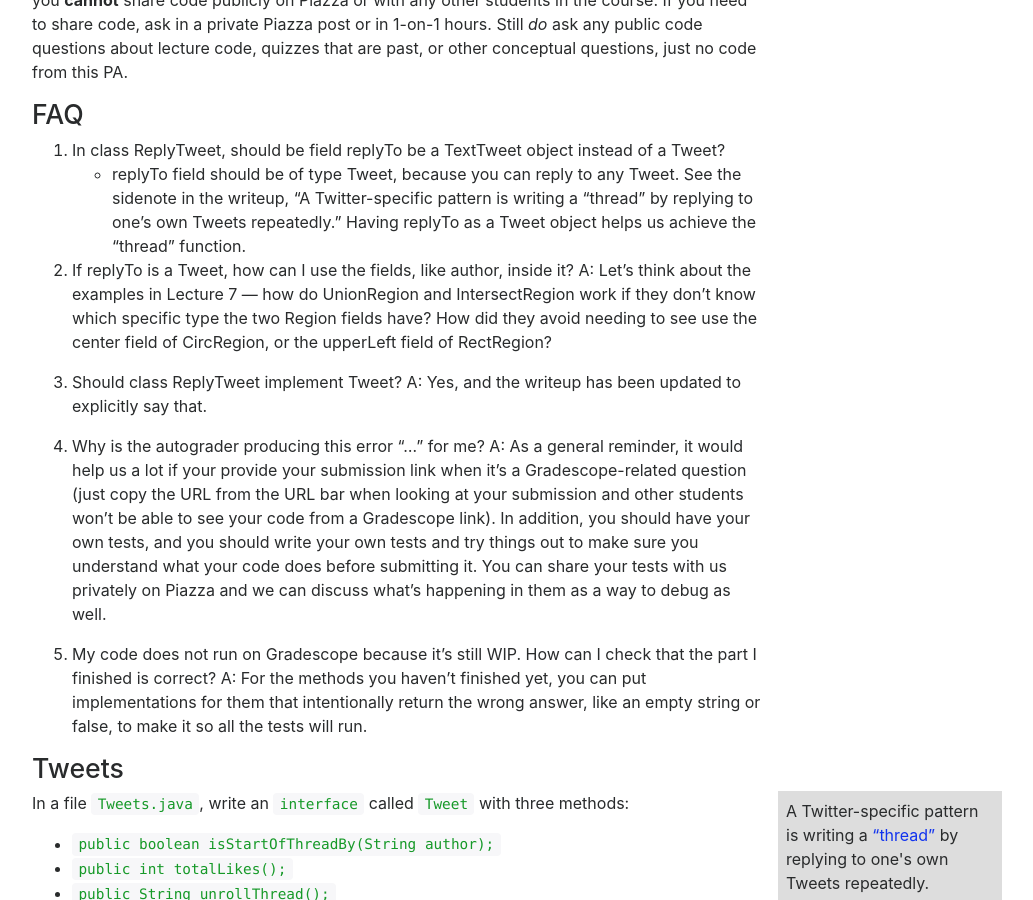
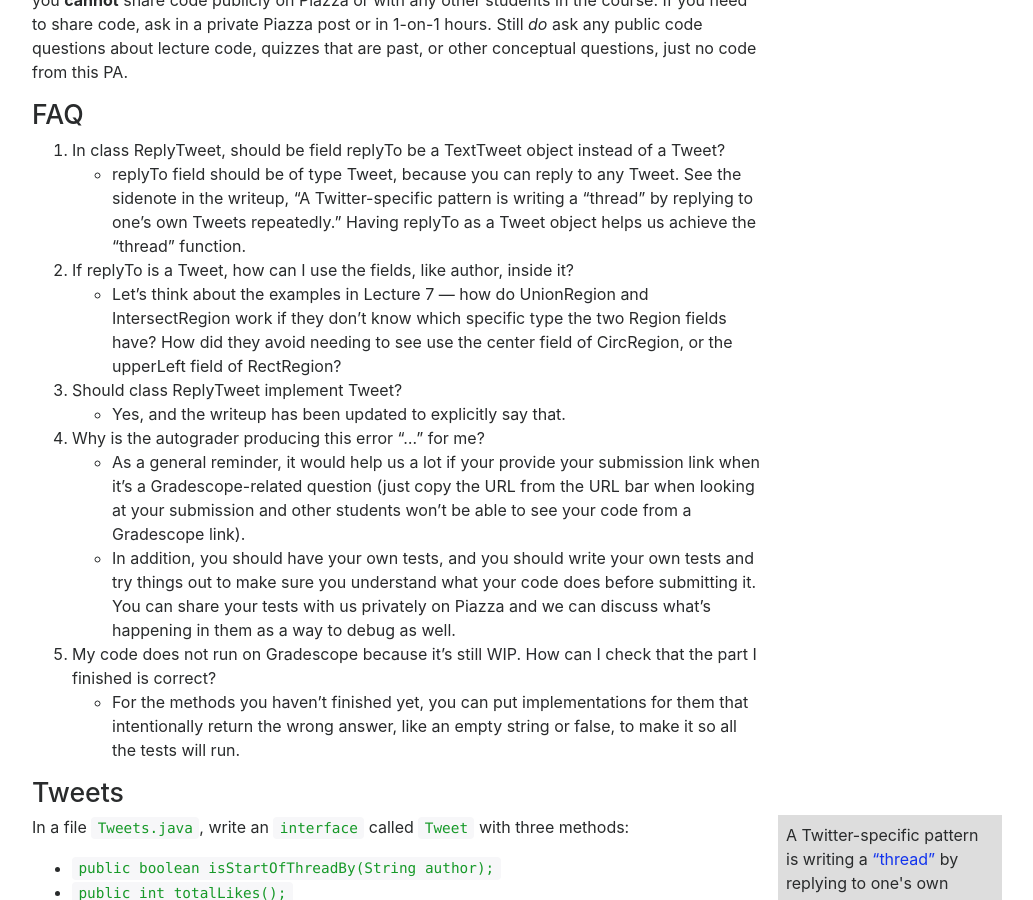
Before and after one commit to ucsd-cse11-s20/ucsd-cse11-s20.github.io, a Jekyll site: the page built from pa4/index.md, in a window 1280 px wide and 900 px high, scrolled down 448 px. Shown: the whole window, without its empty margins (243-1276 px from the left). Built offline with Jekyll 4.4.1, drawn with Linux system fonts in a browser that asks for light colours; nearby versions of some CDN libraries; formulas are drawn with MathJax 3.

Commit message:
Update index.md

```diff
--- a/pa4/index.md
+++ b/pa4/index.md
@@ -29,17 +29,17 @@ this PA.
 - replyTo field should be of type Tweet, because you can reply to any Tweet. See the sidenote in the writeup, "A Twitter-specific pattern is writing a “thread” by replying to one's own Tweets repeatedly." Having replyTo as a Tweet object helps us achieve the "thread" function.
 
 2. If replyTo is a Tweet, how can I use the fields, like author, inside it?
-A: Let’s think about the examples in Lecture 7 — how do UnionRegion and IntersectRegion work if they don't know which specific type the two Region fields have? How did they avoid needing to see use the center field of CircRegion, or the upperLeft field of RectRegion?
+- Let’s think about the examples in Lecture 7 — how do UnionRegion and IntersectRegion work if they don't know which specific type the two Region fields have? How did they avoid needing to see use the center field of CircRegion, or the upperLeft field of RectRegion?
 
 3. Should class ReplyTweet implement Tweet?
-A: Yes, and the writeup has been updated to explicitly say that.
+- Yes, and the writeup has been updated to explicitly say that.
 
 4. Why is the autograder producing this error “…” for me?
-A: As a general reminder, it would help us a lot if your provide your submission link when it's a Gradescope-related question (just copy the URL from the URL bar when looking at your submission and other students won't be able to see your code from a Gradescope link).
-In addition, you should have your own tests, and you should write your own tests and try things out to make sure you understand what your code does before submitting it. You can share your tests with us privately on Piazza and we can discuss what's happening in them as a way to debug as well.
+- As a general reminder, it would help us a lot if your provide your submission link when it's a Gradescope-related question (just copy the URL from the URL bar when looking at your submission and other students won't be able to see your code from a Gradescope link).
+- In addition, you should have your own tests, and you should write your own tests and try things out to make sure you understand what your code does before submitting it. You can share your tests with us privately on Piazza and we can discuss what's happening in them as a way to debug as well.
 
 5. My code does not run on Gradescope because it’s still WIP. How can I check that the part I finished is correct?
-A: For the methods you haven’t finished yet, you can put implementations for them that intentionally return the wrong answer, like an empty string or false, to make it so all the tests will run.
+- For the methods you haven’t finished yet, you can put implementations for them that intentionally return the wrong answer, like an empty string or false, to make it so all the tests will run.
 
 ## Tweets
 
```
